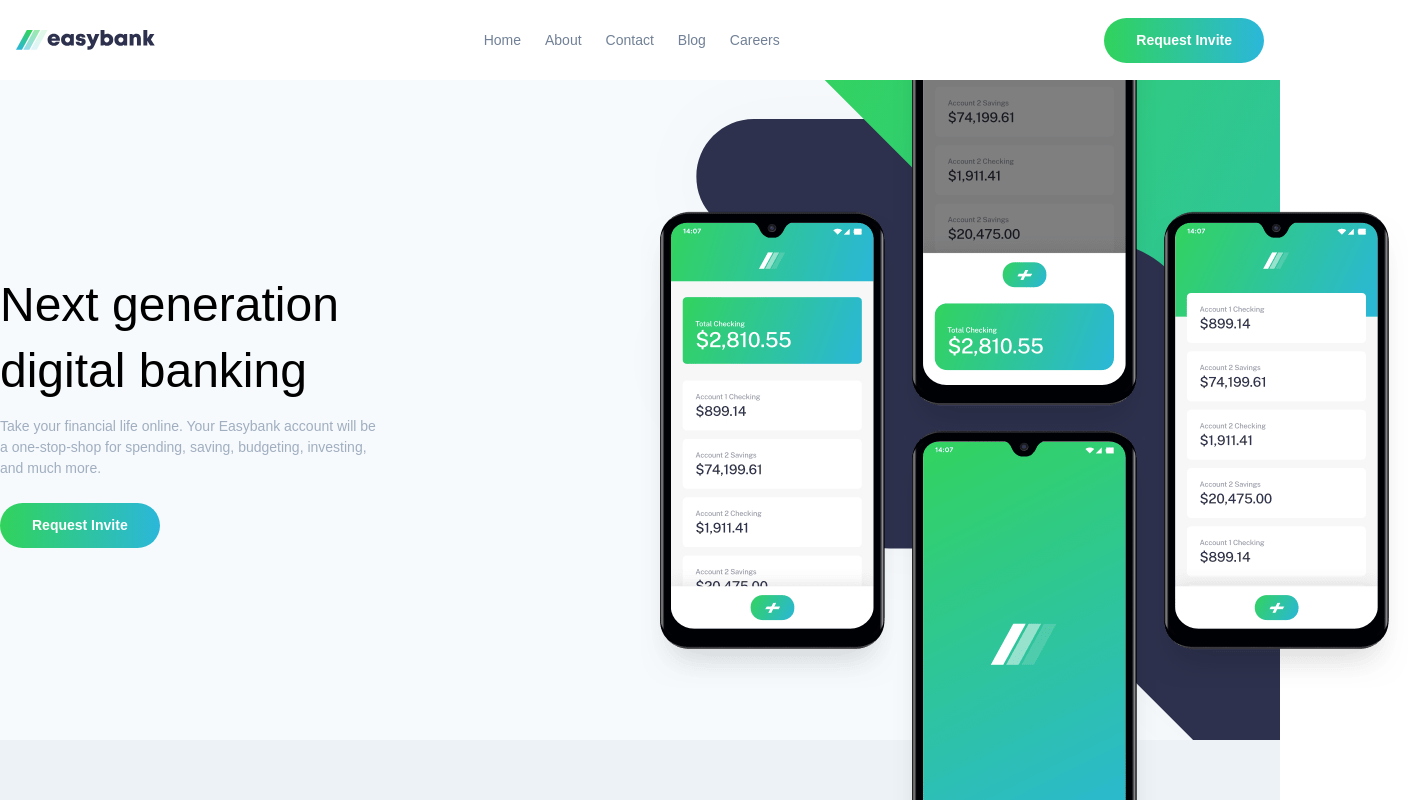
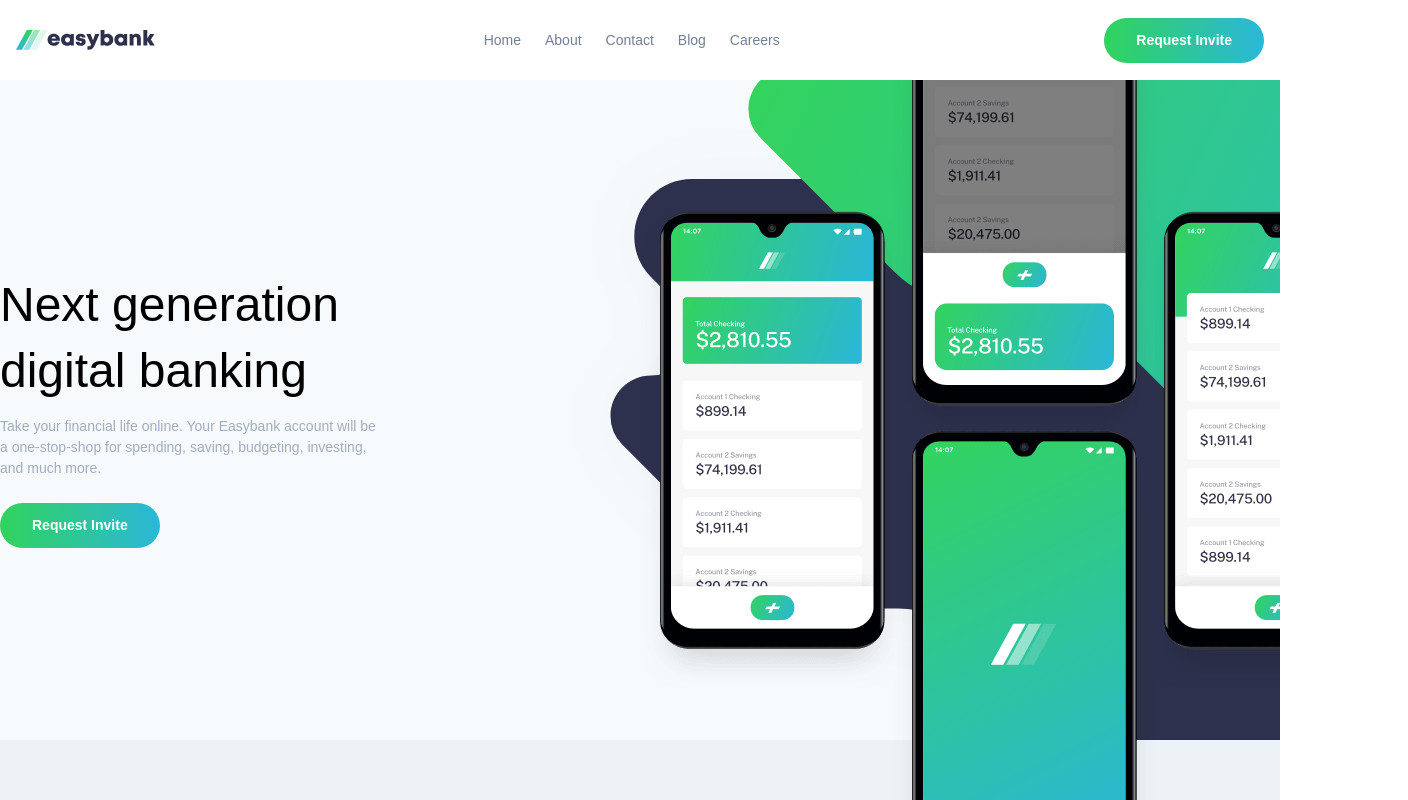
Before and after one commit to crThiago/frontendmentor-easybank-landing-page-master, a Vue app: page / in a window 1280 px wide. Shown: the top 800 px of the page, 1408 px wide, since content can reach past the window. Built offline with nearby package versions, Linux system fonts and the light colour scheme.

Commit message:
Position image and background

```diff
--- a/src/App.vue
+++ b/src/App.vue
@@ -1,5 +1,5 @@
 <template>
-  <div id="app">
+  <div id="app" class="w-full relative overflow-hidden">
     <Navbar/>
     <Banner/>
     <Services/>
--- a/src/components/Banner.vue
+++ b/src/components/Banner.vue
@@ -6,8 +6,8 @@
         <p class="mt-3 text-sm text-center text-gray-500 md:text-left">Take your financial life online. Your Easybank account will be a one-stop-shop for spending, saving, budgeting, investing, and much more.</p>
         <Btn class="block mt-6 mx-auto md:mx-0"/>
       </div>
-      <div class="md:absolute md:right-0 md:-mt-24 md:-mr-32">
-        <img class="-mt-16" src="/images/image-mockups.png" alt="mockup">
+      <div class="md:max-w-sm lg:absolute lg:max-w-none lg:w-auto lg:right-0 lg:-mt-24 lg:-mr-32">
+        <img class="-mt-16 md:mt-10 lg:-mt-16" src="/images/image-mockups.png" alt="mockup">
       </div>
     </div>
   </section>
@@ -32,7 +32,7 @@
 @media (min-width: 767px) {
   .bg-image {
     background-size: auto;
-    background-position: 600px -188px;
+    background-position: 42vw -16vh;
     background-image: url('/images/bg-intro-desktop.svg');
   }
 }
```
